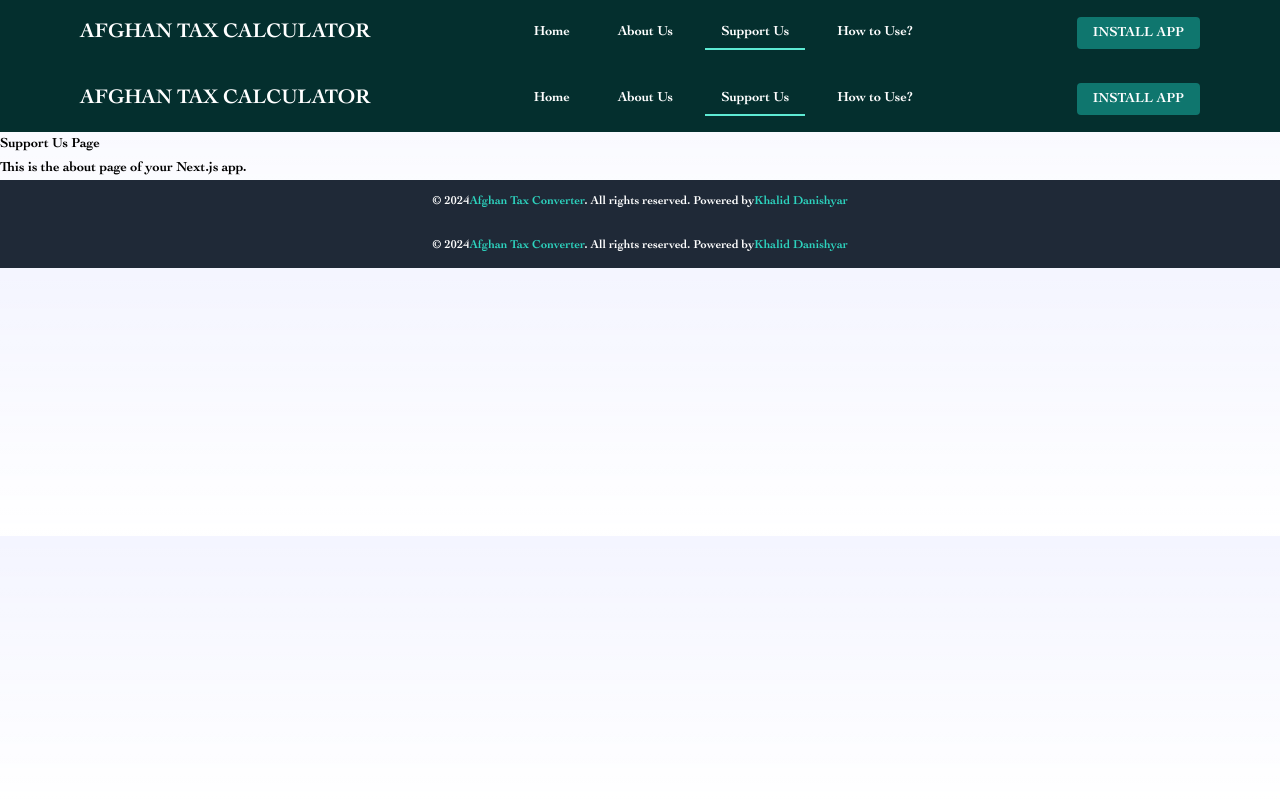
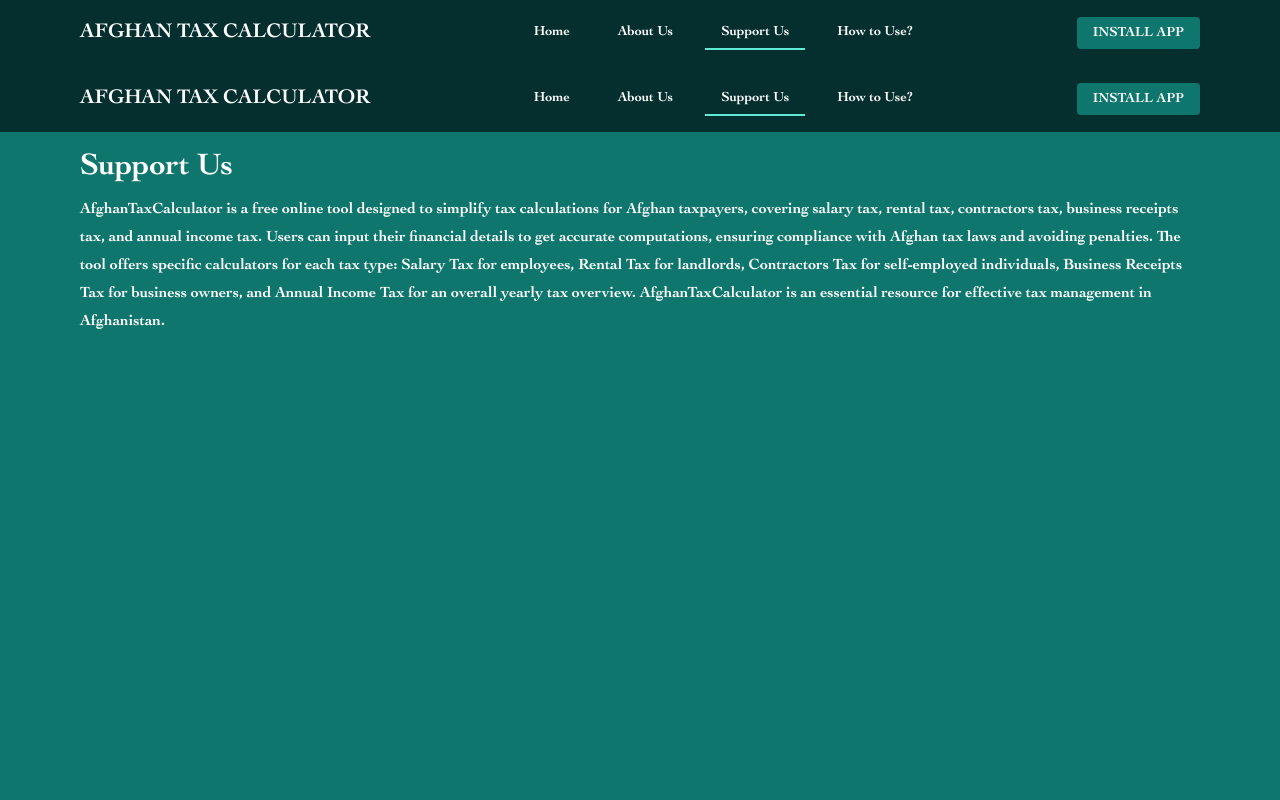
Before and after one commit to danishyarkhwork/afghan-tax-calculator, a Next.js app: page /support-us in a window 1280 px wide. Shown: the top 800 px of the page. Built offline with nearby package versions, Linux system fonts and the light colour scheme.

Commit message:
fix: support us page layout fixed

```diff
--- a/app/support-us/page.tsx
+++ b/app/support-us/page.tsx
@@ -5,8 +5,26 @@ import RootLayout from "../layout";
 const SupportUsPage: React.FC = () => {
   return (
     <RootLayout>
-      <h1>Support Us Page</h1>
-      <p>This is the about page of your Next.js app.</p>
+      <div className="bg-teal-700 min-h-screen text-white">
+        <main className="container mx-auto p-4 max-w-6xl">
+          <h2 className="text-2xl md:text-4xl font-bold mb-2 text-center md:text-left">
+            Support Us
+          </h2>
+          <p className="text-lg mb-2">
+            AfghanTaxCalculator is a free online tool designed to simplify tax
+            calculations for Afghan taxpayers, covering salary tax, rental tax,
+            contractors tax, business receipts tax, and annual income tax. Users
+            can input their financial details to get accurate computations,
+            ensuring compliance with Afghan tax laws and avoiding penalties. The
+            tool offers specific calculators for each tax type: Salary Tax for
+            employees, Rental Tax for landlords, Contractors Tax for
+            self-employed individuals, Business Receipts Tax for business
+            owners, and Annual Income Tax for an overall yearly tax overview.
+            AfghanTaxCalculator is an essential resource for effective tax
+            management in Afghanistan.
+          </p>
+        </main>
+      </div>
     </RootLayout>
   );
 };
```
